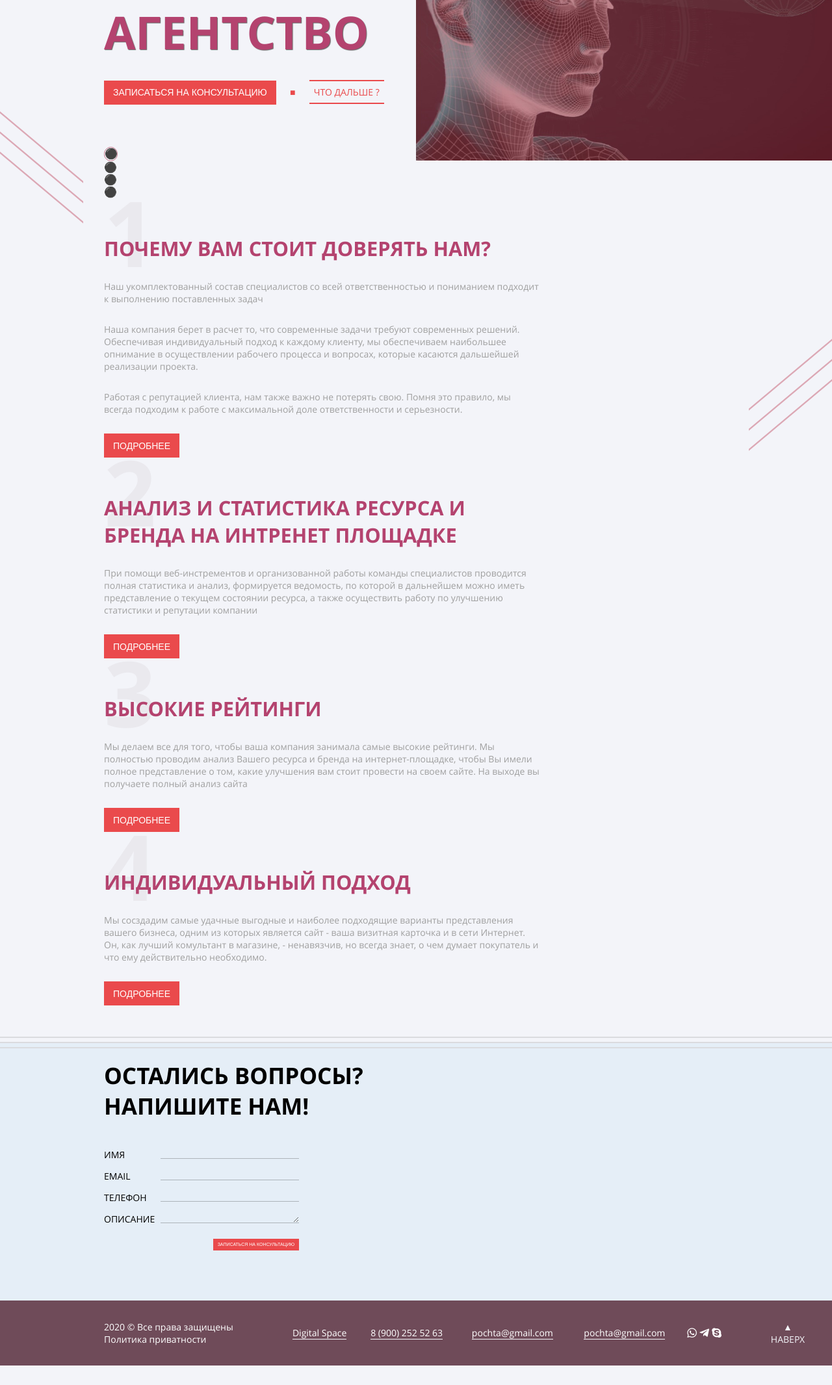
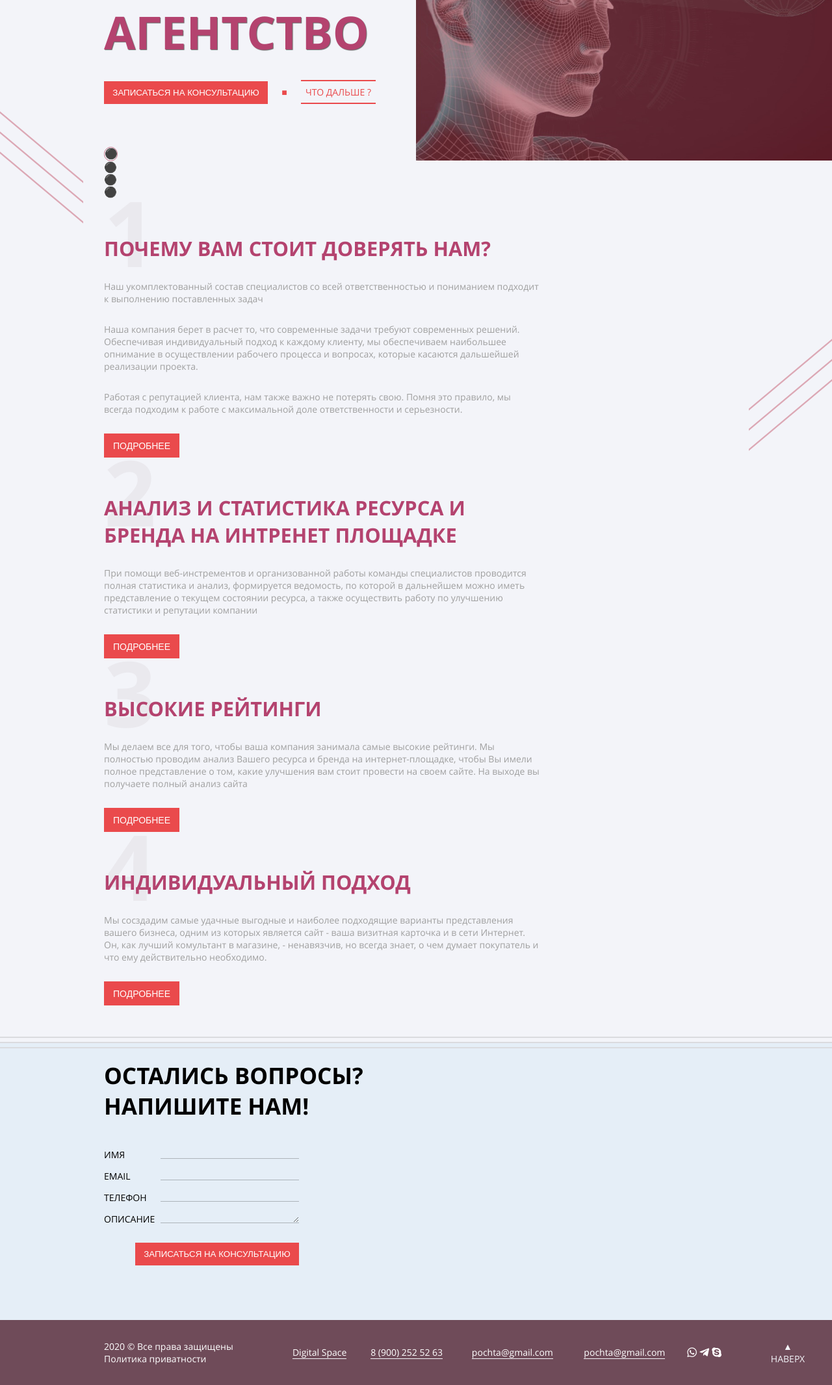
Before and after one commit to SergeyASidorenko/WebSites, a PHP site: page / in a window 1280 px wide. Shown: the part 253-2384 px from the top of the page at 65% size. Before the commit the page ends 2354 px from the top, so only its background shows below. Run offline with PHP 8.4, Linux system fonts and the light colour scheme.

Commit message:
исправлен стиль

```diff
--- a/digital-agency/css/style.css
+++ b/digital-agency/css/style.css
@@ -57,7 +57,6 @@ button, input[type="submit"] {
     padding: .75em 1em;
     cursor: pointer;
     text-transform: uppercase;
-    font-size: .5em;
 }
 
 header {
```
